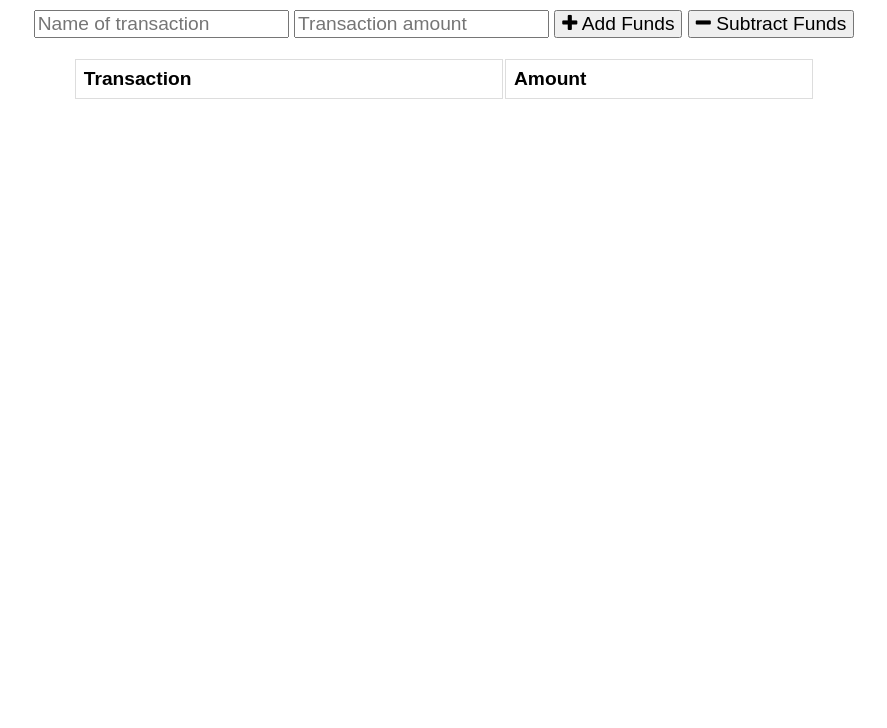
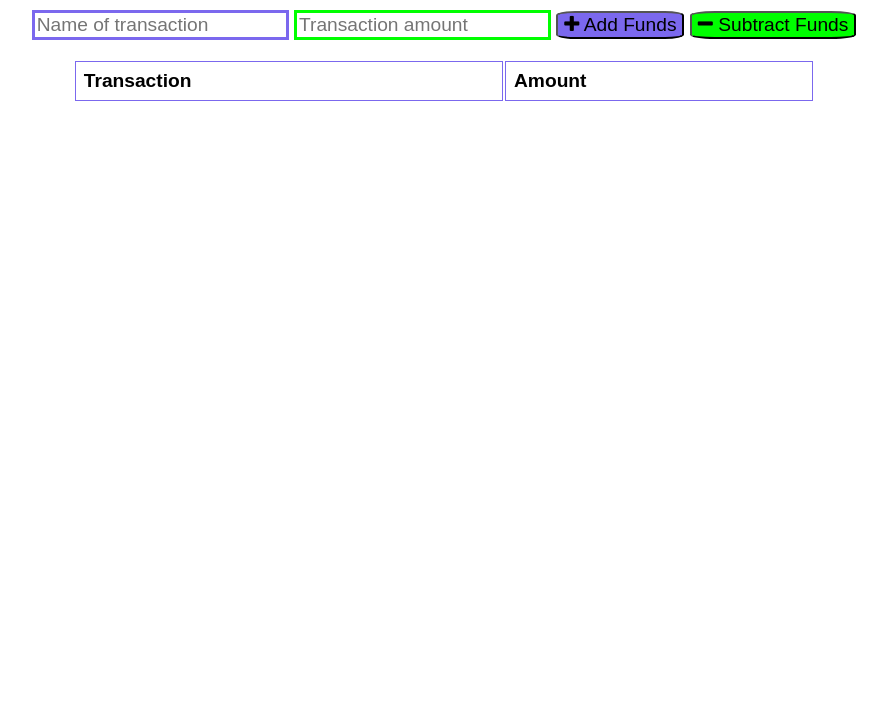
Before and after one commit to Patrena94/PS-Corp-Budget-Tracker, a website: page public/index.html in a window 1280 px wide. Shown: the part 72-800 px from the top of the page, without its empty margins (196-1083 px from the left). Drawn offline with nearby package versions, Linux system fonts and the light colour scheme; no server answers.

Commit message:
Deploying

```diff
--- a/public/css/styles.css
+++ b/public/css/styles.css
@@ -7,19 +7,37 @@ button, input {
   font-size: 100%;
   font-family: Arial;
 }
+#add-btn{
+  background-color: mediumslateblue;
+  border-radius: 15%;
+}
+
+#sub-btn{
+  background-color: lime;
+  border-radius: 15%;
+}
+#t-name{
+  border:solid mediumslateblue;
+}
+
+#t-amount{
+  border: solid lime;
+}
 
 table {
   width: 100%;
 }
 
 td, th {
-  border: 1px solid #dddddd;
+  /* border: 1px solid #dddddd; */
+  border: 1px solid mediumslateblue;
   text-align: left;
   padding: 8px;
 }
 
 tr:nth-child(even) {
-  background-color: #dddddd;
+  /* background-color: #dddddd; */
+  background-color: lime;
 }
 
 .error {
```
Also changed, not shown: public/index.html (+0 -1 lines), public/service-worker.js (+1 -7 lines), README.md.
